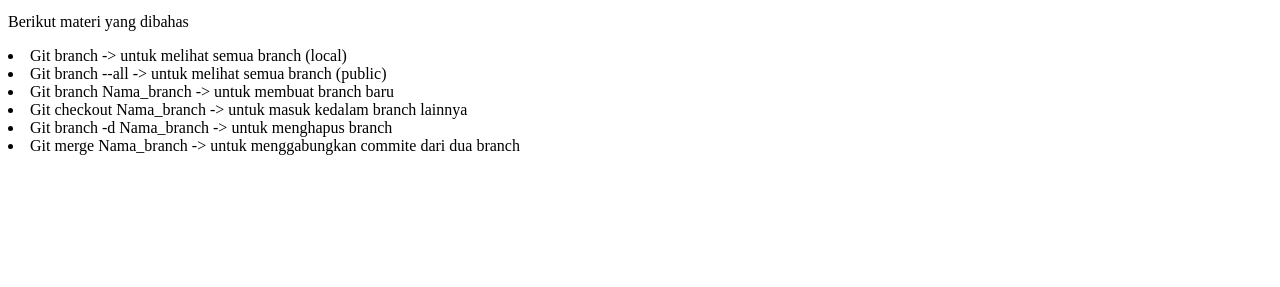
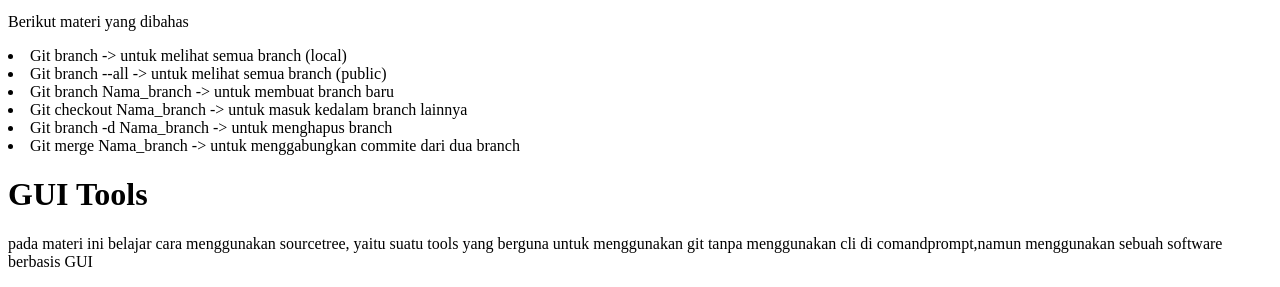
Before and after one commit to zadhilhaq/belajarmern, a plain HTML site: page rangkumangit.html in a window 1280 px wide. Shown: the part 721-1008 px from the top of the page. Before the commit the page ends 884 px from the top, so only its background shows below. Drawn offline with Linux system fonts and the light colour scheme.

Commit message:
gui-tools commite

```diff
--- a/rangkumangit.html
+++ b/rangkumangit.html
@@ -43,5 +43,9 @@
         <li>Git branch -d Nama_branch -> untuk menghapus branch</li>
         <li>Git merge Nama_branch -> untuk menggabungkan commite dari dua branch</li>
     </div>
+    <div>
+        <h1>GUI Tools</h1>
+        <p>pada materi ini belajar cara menggunakan sourcetree, yaitu suatu tools yang berguna untuk menggunakan git tanpa menggunakan cli di comandprompt,namun menggunakan sebuah software berbasis GUI</p>
+    </div>
 </body>
 </html>
```
